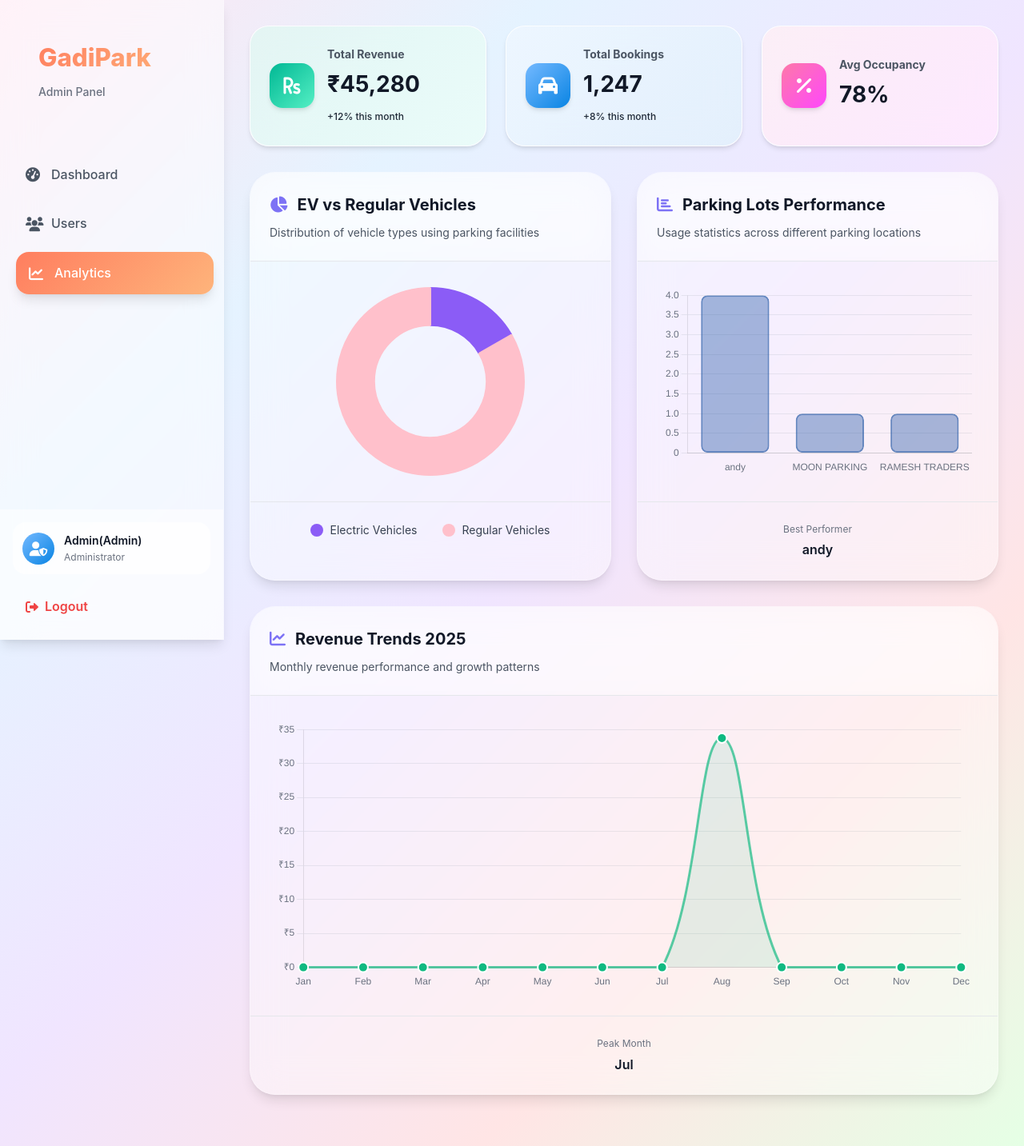
After one commit to moonejs/GaddiPark, a Flask app: page /admin/charts in a window 1280 px wide. The commit adds this page. Shown: the whole page at 80% size. Run offline with Flask 3, Linux system fonts and the light colour scheme; a user stored in the database is signed in.

Commit message:
added admin charts page

```diff
--- /dev/null
+++ b/Static/css/admin_charts.css
@@ -0,0 +1,173 @@
+
+.analytics-container {
+    margin-left: 280px;
+    padding: 2rem;
+    min-height: 100vh;
+}
+.analytics-header {
+    padding: 2rem;
+    margin-bottom: 2rem;
+    display: flex;
+    justify-content: space-between;
+    align-items: center;
+}
+
+.header-content h1 {
+    font-size: 2rem;
+    font-weight: 700;
+    color: var(--gray-900);
+    margin-bottom: 0.5rem;
+    display: flex;
+    align-items: center;
+    gap: 0.75rem;
+}
+
+.header-content h1 i {
+    color: var(--main-gradient);
+}
+
+.header-content p {
+    color: var(--gray-600);
+    font-size: 1.125rem;
+}
+
+.header-actions {
+    display: flex;
+    gap: 1rem;
+}
+
+
+
+.metric-content h3 {
+    font-size: 0.875rem;
+    font-weight: 700;
+    color: var(--gray-600);
+    margin-bottom: 0.25rem;
+}
+
+.metric-value {
+    font-size: 1.75rem;
+    font-weight: 700;
+    color: var(--gray-900);
+    display: block;
+    margin-bottom: 0.25rem;
+}
+
+.metric-trend {
+    font-size: 0.75rem;
+    font-weight: 500;
+}
+
+.metric-trend.positive {
+    color: var(--success-color);
+}
+
+
+.charts-grid {
+    display: grid;
+    grid-template-columns: 1fr 1fr;
+    gap: 2rem;
+    margin-bottom: 2rem;
+}
+
+.chart-card{
+    overflow: hidden;
+}
+.chart-card.full-width {
+    grid-column: 1 / -1;
+}
+
+.chart-header {
+    padding: 1.5rem;
+    border-bottom: 1px solid var(--gray-200);
+    background: rgba(255, 255, 255, 0.271);
+    backdrop-filter: blur(20px);
+
+}
+
+.chart-header h2 {
+    font-size: 1.25rem;
+    font-weight: 700;
+    color: var(--gray-900);
+    margin-bottom: 0.5rem;
+    display: flex;
+    align-items: center;
+    gap: 0.75rem;
+}
+
+.chart-header h2 i {
+    color: rgb(125, 114, 245)
+}
+
+.chart-header p {
+    color: var(--gray-600);
+    font-size: 0.875rem;
+}
+
+.chart-container {
+    padding: 2rem;
+    height: 300px;
+    position: relative;
+}
+
+.chart-card.full-width .chart-container {
+    height: 400px;
+}
+
+.chart-footer {
+    padding: 1.5rem;
+    border-top: 1px solid var(--gray-200);
+
+}
+
+.chart-legend {
+    display: flex;
+    justify-content: center;
+    gap: 2rem;
+}
+
+.legend-item {
+    display: flex;
+    align-items: center;
+    gap: 0.5rem;
+    font-size: 0.875rem;
+    color: var(--gray-700);
+}
+
+.legend-color {
+    width: 1rem;
+    height: 1rem;
+    border-radius: 50%;
+}
+
+.legend-color.ev {
+    background: var(--ev-color);
+}
+
+.legend-color.regular {
+    background: var(--regular-color);
+}
+
+
+.chart-stats {
+    display: flex;
+    justify-content: space-around;
+    gap: 1rem;
+}
+
+.stat-item {
+    text-align: center;
+}
+
+.stat-label {
+    display: block;
+    font-size: 0.75rem;
+    color: var(--gray-500);
+    margin-bottom: 0.25rem;
+}
+
+.stat-value {
+    font-size: 1rem;
+    font-weight: 600;
+    color: var(--gray-900);
+}
--- a/Static/css/base.css
+++ b/Static/css/base.css
@@ -40,9 +40,10 @@
     --radius-xl: 1.5rem;
     --radius-2xl: 2rem;
 
-     --available-color: #10b981;
+     --available-color: #10b924aa;
     --occupied-color: #ef4444;
     --ev-color: #8b5cf6;
+    --regular-color:#ffc0cb;
 
     --transition: all 0.3s cubic-bezier(0.4, 0, 0.2, 1);
 }
@@ -514,9 +515,22 @@ body {
     font-size: 0.875rem;
 }
 
-#refresh-btn {
+.refresh-btn {
     padding: 0.5rem 1rem;
+    border-radius: var(--radius);
+    background: var(--main-gradient);
+     color: var(--white);
+    box-shadow: var(--shadow-md);
+    font-weight: 600;
+    cursor: pointer;
+    transition: var(--transition);
+    border: none;
+    font-size: 0.875rem;
 
+}
+.refresh-btn:hover{
+    transform: translateY(-1px);
+    box-shadow: var(--shadow-lg);
 }
 
 
--- /dev/null
+++ b/Templates/admin_charts.html
@@ -0,0 +1,321 @@
+{% extends "base.html" %}
+
+{% block style %}
+<link rel="stylesheet" href="{{url_for('static',filename='css/base.css')}}">
+<link rel="stylesheet" href="{{url_for('static',filename='css/admin_charts.css')}}">
+<link rel="stylesheet" href="https://cdnjs.cloudflare.com/ajax/libs/font-awesome/6.0.0/css/all.min.css">
+{% endblock %}
+
+{% block content %}
+{% include 'admin_sidebar.html' %}
+
+<div class="analytics-container">
+    <!-- <div class="analytics-header bg">
+        <div class="header-content">
+            <h1><i class="fas fa-chart-line"></i> Analytics Dashboard</h1>
+            <p>Monitor your parking system performance and insights</p>
+        </div>
+        <div class="header-actions">
+            <button class="refresh-btn " onclick="location.reload()">
+                <i class="fas fa-sync-alt"></i>
+                Refresh
+            </button>
+        </div>
+    </div> -->
+    <div class="grid-section">
+        <div class="grid-card success">
+            <div class="grid-icon">
+                <i class="fas fa-rupee-sign"></i>
+            </div>
+            <div class="metric-content">
+                <h3>Total Revenue</h3>
+                <span class="metric-value">₹45,280</span>
+                <span class="metric-trend positive">+12% this month</span>
+            </div>
+        </div>
+
+        <div class="grid-card primary">
+            <div class="grid-icon ">
+                <i class="fas fa-car"></i>
+            </div>
+            <div class="metric-content">
+                <h3>Total Bookings</h3>
+                <span class="metric-value">1,247</span>
+                <span class="metric-trend positive">+8% this month</span>
+            </div>
+        </div>
+
+        <div class="grid-card electric">
+            <div class="grid-icon">
+                <i class="fas fa-percentage"></i>
+            </div>
+            <div class="metric-content">
+                <h3>Avg Occupancy</h3>
+                <span class="metric-value">78%</span>
+            </div>
+        </div>
+    </div>
+
+    <div class="charts-grid">
+
+        <div class="chart-card bg ">
+            <div class="chart-header ">
+                <h2><i  class="fas fa-chart-pie "></i> EV vs Regular Vehicles</h2>
+                <p>Distribution of vehicle types using parking facilities</p>
+            </div>
+            <div class="chart-container">
+                <canvas id="chart1"></canvas>
+            </div>
+            <div class="chart-footer">
+                <div class="chart-legend">
+                    <div class="legend-item">
+                        <span class="legend-color ev"></span>
+                        <span>Electric Vehicles</span>
+                    </div>
+                    <div class="legend-item">
+                        <span class="legend-color regular"></span>
+                        <span>Regular Vehicles</span>
+                    </div>
+                </div>
+            </div>
+        </div>
+
+
+        <div class="chart-card bg">
+            <div class="chart-header">
+                <h2><i class="fas fa-chart-bar"></i> Parking Lots Performance</h2>
+                <p>Usage statistics across different parking locations</p>
+            </div>
+            <div class="chart-container">
+                <canvas id="chart2"></canvas>
+            </div>
+            <div class="chart-footer">
+                <div class="chart-stats">
+                    <div class="stat-item">
+                        <span class="stat-label">Best Performer</span>
+                        <span class="stat-value">{{best_lot}}</span>
+                    </div>
+
+                </div>
+            </div>
+        </div>
+
+
+        <div class="chart-card full-width bg">
+            <div class="chart-header">
+                <h2><i class="fas fa-chart-line"></i> Revenue Trends 2025</h2>
+                <p>Monthly revenue performance and growth patterns</p>
+            </div>
+            <div class="chart-container">
+                <canvas id="chart3"></canvas>
+            </div>
+            <div class="chart-footer">
+                <div class="chart-stats">
+                    <div class="stat-item">
+                        <span class="stat-label">Peak Month</span>
+                        <span class="stat-value">{{peak_month}}</span>
+
+                    </div>
+                </div>
+            </div>
+        </div>
+    </div>
+</div>
+
+<script src="https://cdn.jsdelivr.net/npm/chart.js"></script>
+<script src="{{ url_for('static', filename='js/admin_charts.js') }}"></script>
+
+<script>
+
+var chart1_labels = {{ chart1_labels|tojson }};
+var chart1_data = {{ chart1_data|tojson }};
+
+var lot_names_chart2_labels = {{ lot_names_chart2_labels|tojson }};
+var chart2_data = {{ chart2_data|tojson }};
+
+var month_names_chart3_labels = {{ month_names_chart3_labels|tojson }};
+var chart3_data = {{ chart3_data|tojson }};
+
+
+new Chart(document.getElementById('chart1'), {
+    type: 'doughnut',
+    data: {
+        labels: chart1_labels,
+        datasets: [{
+            label: 'Vehicle Types',
+            data: chart1_data,
+            backgroundColor: [
+                '#8b5cf6',
+                '#ffc0cb'
+            ],
+            borderColor: [
+                '#8b5cf6',
+                '#ffc0cb'
+            ],
+            borderWidth: 2,
+            hoverOffset: 10
+        }]
+    },
+    options: {
+        responsive: true,
+        maintainAspectRatio: false,
+        plugins: {
+            legend: {
+                display: false
+            },
+
+        },
+        cutout: '60%',
+        animation: {
+            animateRotate: true,
+            duration: 1500
+        }
+    }
+});
+
+new Chart(document.getElementById('chart2'), {
+    type: 'bar',
+    data: {
+        labels: lot_names_chart2_labels,
+                datasets: [{
+            label: 'Bookings',
+            data: chart2_data,
+            backgroundColor: 'rgba(32, 87, 164, 0.388)',
+            borderColor: 'rgba(32, 87, 164, 0.685)',
+            borderWidth: 2,
+            borderRadius: 8,
+            borderSkipped: false,
+            hoverBackgroundColor: 'rgba(32, 87, 164, 0.685)',
+            hoverBorderColor: '#3730a3'
+        }]
+    },
+    options: {
+        responsive: true,
+        maintainAspectRatio: false,
+        plugins: {
+            legend: {
+                display: false
+            },
+            tooltip: {
+                backgroundColor: 'rgba(0, 0, 0, 0.8)',
+                titleColor: '#fff',
+                bodyColor: '#fff',
+                borderColor: '#374151',
+                borderWidth: 1,
+                cornerRadius: 8
+            }
+        },
+        scales: {
+            y: {
+                beginAtZero: true,
+                grid: {
+                    color: 'rgba(156, 163, 175, 0.2)',
+                    borderDash: [5, 5]
+                },
+                ticks: {
+                    color: '#6b7280',
+                    font: {
+                        size: 12
+                    }
+                }
+            },
+            x: {
+                grid: {
+                    display: false
+                },
+                ticks: {
+                    color: '#6b7280',
+                    font: {
+                        size: 12
+                    },
+                    maxRotation: 45
+                }
+            }
+        },
+        animation: {
+            duration: 1500,
+            easing: 'easeInOutQuart'
+        }
+    }
+});
+
+new Chart(document.getElementById('chart3'), {
+    type: 'line',
+    data: {
+        labels: month_names_chart3_labels,
+        datasets: [{
+            label: 'Revenue (₹)',
+            data: chart3_data,
+            borderColor: '#10b981af',
+            backgroundColor: 'rgba(16, 185, 129, 0.1)',
+            borderWidth: 3,
+            fill: true,
+            tension: 0.4,
+            pointBackgroundColor: '#10b981',
+            pointBorderColor: '#fff',
+            pointBorderWidth: 2,
+            pointRadius: 6,
+            pointHoverRadius: 8,
+            pointHoverBackgroundColor: '#059669',
+            pointHoverBorderColor: '#fff',
+            pointHoverBorderWidth: 3
+        }]
+    },
+    options: {
+        responsive: true,
+        maintainAspectRatio: false,
+        plugins: {
+            legend: {
+                display: false
+            },
+            tooltip: {
+                backgroundColor: 'rgba(0, 0, 0, 0.8)',
+                titleColor: '#fff',
+                bodyColor: '#fff',
+                borderColor: '#374151',
+                borderWidth: 1,
+                cornerRadius: 8,
+
+            }
+        },
+        scales: {
+            y: {
+                beginAtZero: true,
+                grid: {
+                    color: 'rgba(156, 163, 175, 0.2)',
+                    borderDash: [5, 5]
+                },
+                ticks: {
+                    color: '#6b7280',
+                    font: {
+                        size: 12
+                    },
+                    callback: function(value) {
+                        return '₹' + value.toLocaleString();
+                    }
+                }
+            },
+            x: {
+                grid: {
+                    display: false
+                },
+                ticks: {
+                    color: '#6b7280',
+                    font: {
+                        size: 12
+                    }
+                }
+            }
+        },
+        animation: {
+            duration: 2000,
+            easing: 'easeInOutQuart'
+        },
+        interaction: {
+            intersect: false,
+            mode: 'index'
+        }
+    }
+});
+</script>
+{% endblock %}
--- a/Templates/admin_sidebar.html
+++ b/Templates/admin_sidebar.html
@@ -24,7 +24,7 @@
             <i class="fas fa-users"></i>
             <span>Users</span>
         </a>
-        <a href="#" class="nav-item ">
+        <a href="{{url_for('admin.admin_charts')}}" class="nav-item {%if current_path == url_for('admin.admin_charts') %}active{% endif %} ">
             <i class="fas fa-chart-line"></i>
             <span>Analytics</span>
         </a>
--- a/routes/admin.py
+++ b/routes/admin.py
@@ -50,3 +50,46 @@ def users_summery():
     spots=ParkingSpot.query.all()
     lots=ParkingLot.query.all()
     return render_template('users_summery.html',users=users,history=history,bookings=bookings,spots=spots,user=user,lots=lots)
+
+
+
+@admin_bp.route('/admin/charts')
+@login_required
+@admin_required
+def admin_charts():
+    user=User.query.get(session.get('user_id'))
+    regular_spots=History.query.filter_by(is_ev_spot=0).count()
+    ev_spots=History.query.filter_by(is_ev_spot=1).count()
+    history=History.query.all()
+    lots_dict={}
+    month_dict={}
+    for h in history:
+        lot=ParkingLot.query.get(h.lot_id)
+        lots_dict[lot.name]=lots_dict.get(lot.name,0)+1
+        month = h.exit_time.strftime('%m')
+        month_dict[month]=month_dict.get(month,0)+h.total_amount_paid
+
+    month_names_chart3_labels= ['Jan', 'Feb', 'Mar', 'Apr', 'May','Jun','Jul', 'Aug', 'Sep', 'Oct', 'Nov', 'Dec']
+
+    revenue=[0]*12
+    month_num=list(month_dict.keys())
+
+    total_revenue_lst=list(month_dict.values())
+
+    for i in range(len(month_num)):
+        revenue[int(month_num[i])]=total_revenue_lst[i]
+
+    chart3_data=revenue
+
+
+    lot_names_chart2_labels=list(lots_dict.keys())
+    chart2_data=list(lots_dict.values())
+
+    best_lot = lot_names_chart2_labels[chart2_data.index(max(chart2_data))]
+
+    peak_month=month_names_chart3_labels[int(month_num[total_revenue_lst.index(max(total_revenue_lst))])-1]
+
+
+    chart1_labels=['Regular Vehicles','Ev Vehicles']
+    chart1_data=[regular_spots,ev_spots]
+    return render_template('admin_charts.html',chart1_labels=chart1_labels,chart1_data=chart1_data,lot_names_chart2_labels=lot_names_chart2_labels,chart2_data=chart2_data,month_names_chart3_labels=month_names_chart3_labels,chart3_data=chart3_data,user=user,best_lot=best_lot,peak_month=peak_month)
```
Also changed, not shown: instance/database.sqlite3.
